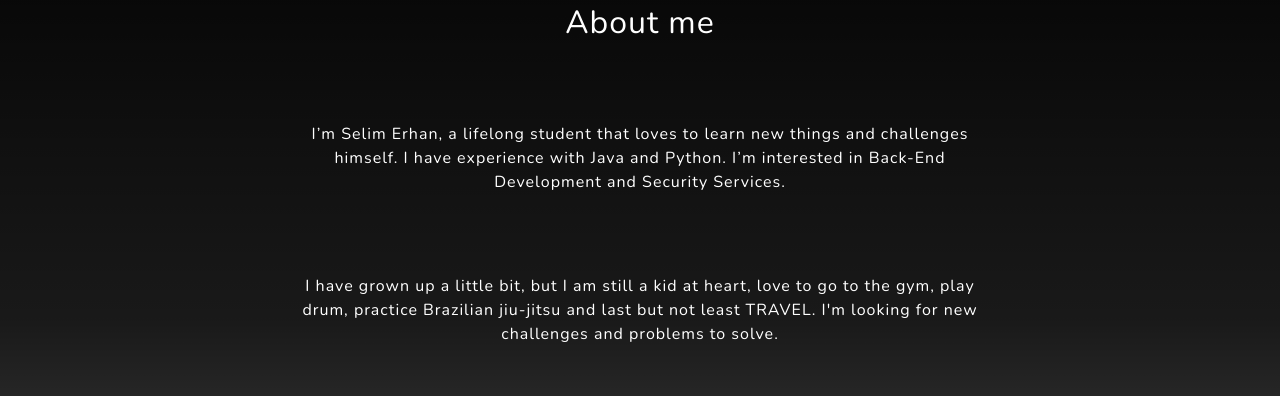
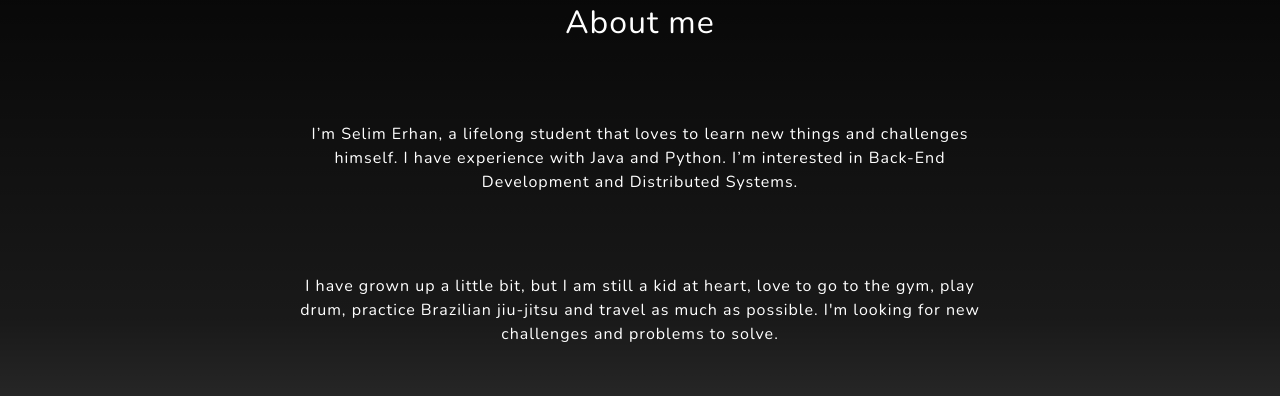
Before and after one commit to selimhanerhan/selimhanerhan.github.io, a plain HTML site: page index.html in a window 1280 px wide. Shown: the part 960-1356 px from the top of the page. Drawn offline with nearby package versions, Linux system fonts and the light colour scheme.

Commit message:
updated homepage

```diff
--- a/index.html
+++ b/index.html
@@ -72,8 +72,8 @@
                         <div class="col-lg-8">
                             <h2 class="text-white mb-4">About me</h2>
                             <p class="text-white-50">
-                                <p style="color:white">I’m Selim Erhan, a lifelong student that loves to learn new things and challenges himself. I have experience with Java and Python. I’m interested in Back-End Development and Security Services.</p>
-                                <p style="color:white">I have grown up a little bit, but I am still a kid at heart, love to go to the gym, play drum, practice Brazilian jiu-jitsu and last but not least TRAVEL. I'm looking for new challenges and problems to solve.</p>
+                                <p style="color:white">I’m Selim Erhan, a lifelong student that loves to learn new things and challenges himself. I have experience with Java and Python. I’m interested in Back-End Development and Distributed Systems.</p>
+                                <p style="color:white">I have grown up a little bit, but I am still a kid at heart, love to go to the gym, play drum, practice Brazilian jiu-jitsu and travel as much as possible. I'm looking for new challenges and problems to solve.</p>
                             </p>
                         </div>
                         <div class="social d-flex justify-content-center">
```
